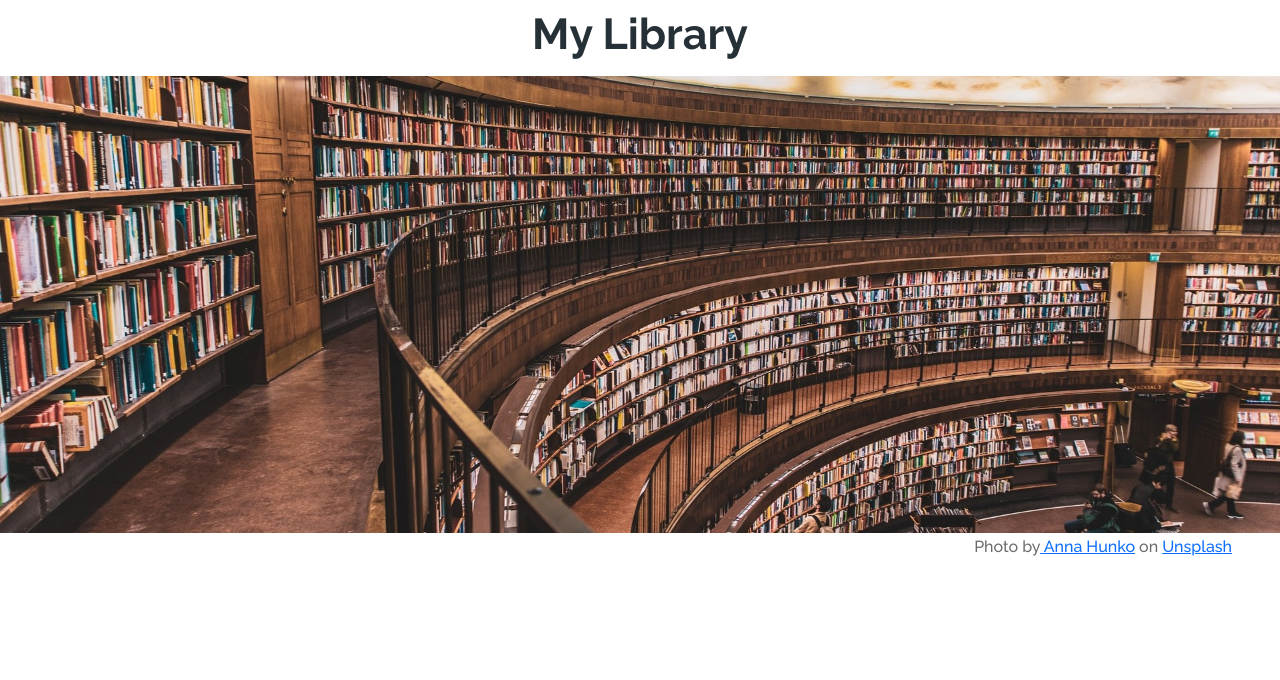
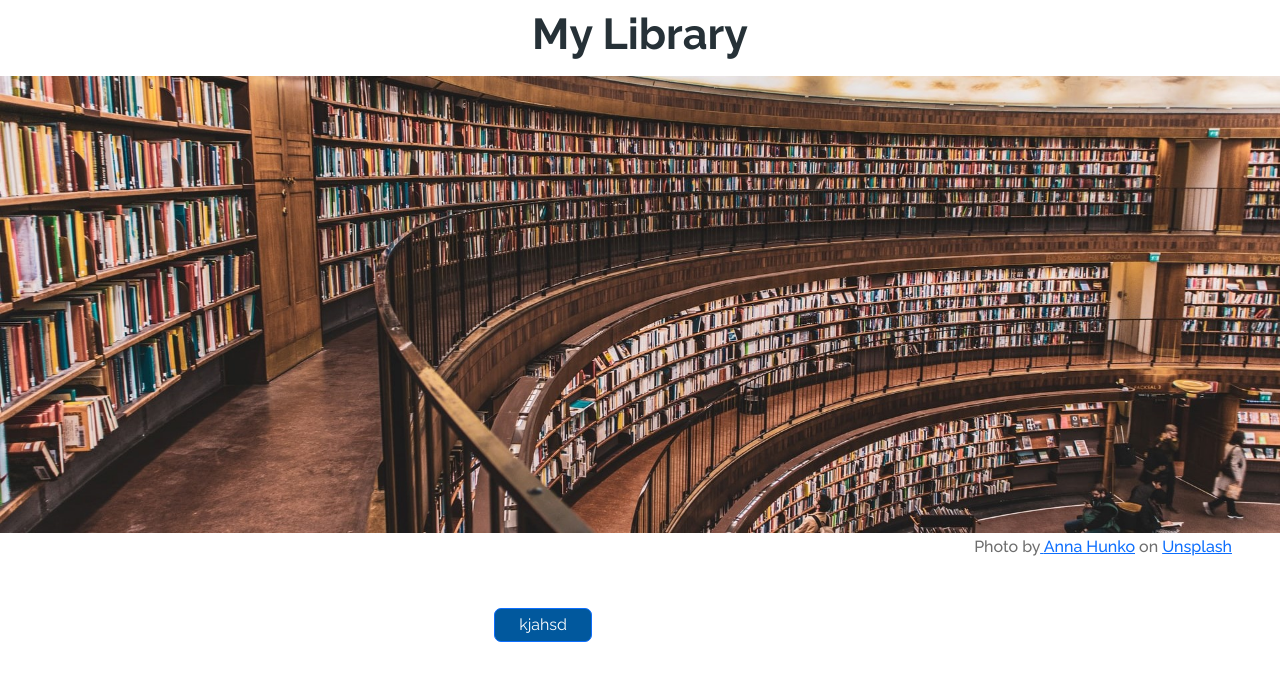
Before and after one commit to HarshaAbeyvickrama/Library, a React (Create React App) app: page / in a window 1280 px wide. Shown: the top 680 px of the page. Built offline with nearby package versions, Linux system fonts and the light colour scheme.

Commit message:
:zap: Completed create button component

```diff
--- a/src/assets/scss/partials.scss
+++ b/src/assets/scss/partials.scss
@@ -2,3 +2,4 @@
 @import "partials/common/sectionTitle";
 @import "partials/common/listItem";
 @import "partials/common/addItem";
+@import "partials/common/createButton";
--- /dev/null
+++ b/src/assets/scss/partials/common/_createButton.scss
@@ -0,0 +1,13 @@
+.create-button {
+  opacity: 1;
+  background-color: #01589D !important;
+  border-radius: 7px;
+  //color: #B6E7F2 !important;
+  &:hover {
+    background-color: #01589D !important;
+  }
+
+  &:focus {
+    box-shadow: none;
+  }
+}
--- /dev/null
+++ b/src/components/Common/CreateButton.tsx
@@ -0,0 +1,20 @@
+import React from "react";
+import {Button, Col} from "react-bootstrap";
+
+interface CreateButtonProps {
+    title: string,
+}
+
+const CreateButton: React.FC<CreateButtonProps> = ({title}) => {
+
+    return (
+        <Col className="mt-4 d-flex justify-content-end">
+            <Button type="submit" className="px-4 py-1 create-button">
+                {title}
+            </Button>
+        </Col>
+
+    );
+}
+
+export default CreateButton;
--- a/src/views/Library.tsx
+++ b/src/views/Library.tsx
@@ -1,6 +1,7 @@
 import React from "react";
 import {Col, Container, Row} from "react-bootstrap";
 import Welcome from "../components/Welcome/Welcome";
+import CreateButton from "../components/Common/CreateButton";
 
 const Library: React.FC = () => {
     return (
@@ -11,6 +12,7 @@ const Library: React.FC = () => {
                 </Col>
                 <Col lg={{order: 1, span: 6}} md={{order: 2, span: 12}} xs={{order: 2, span: 12}}
                      className="px-md-5 p-3">
+                    <CreateButton title={"kjahsd"} />
                 </Col>
                 <Col lg={{order: 2, span: 6}} md={{order: 1, span: 12}} xs={{order: 1, span: 12}}
                      className="px-md-5 p-3">
```
